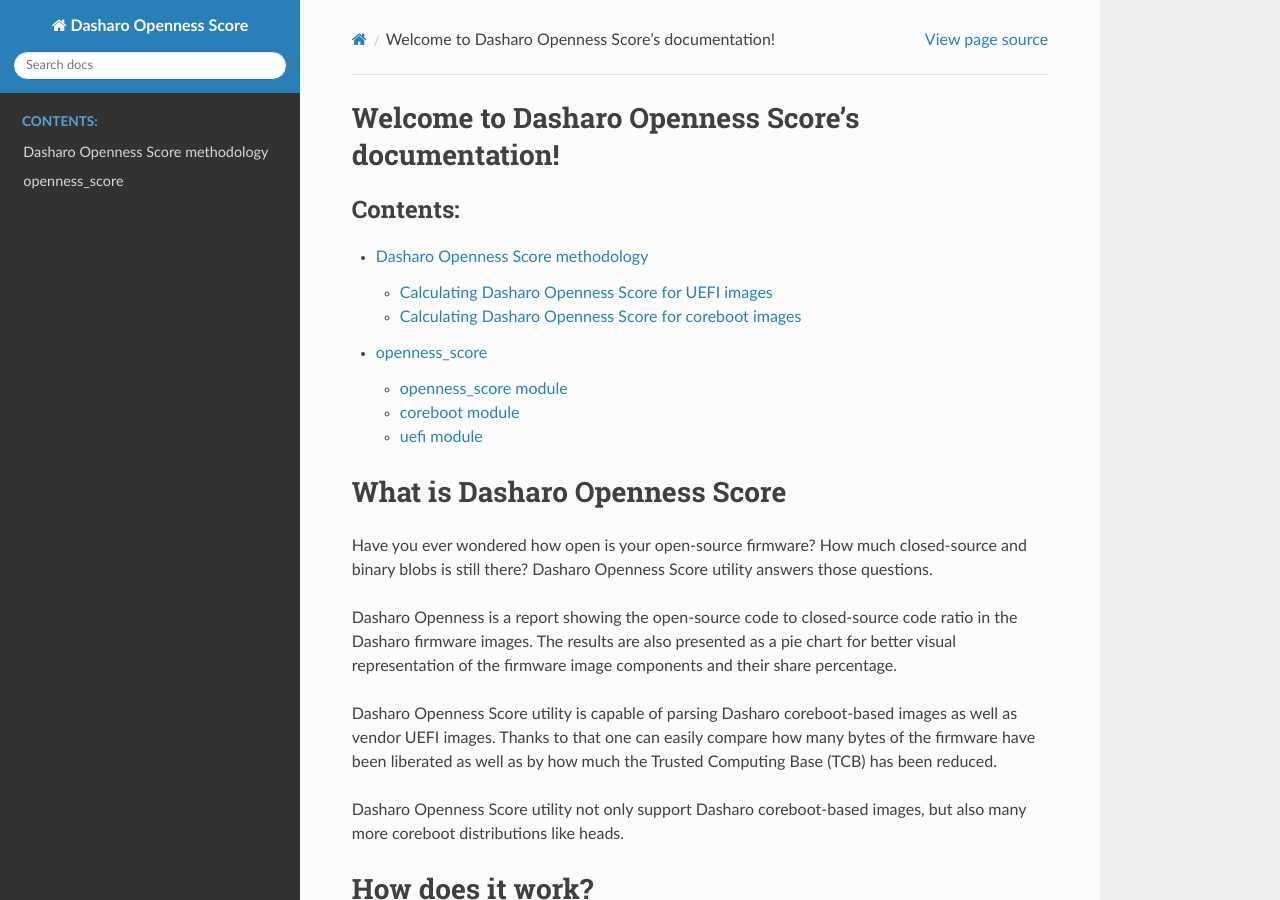
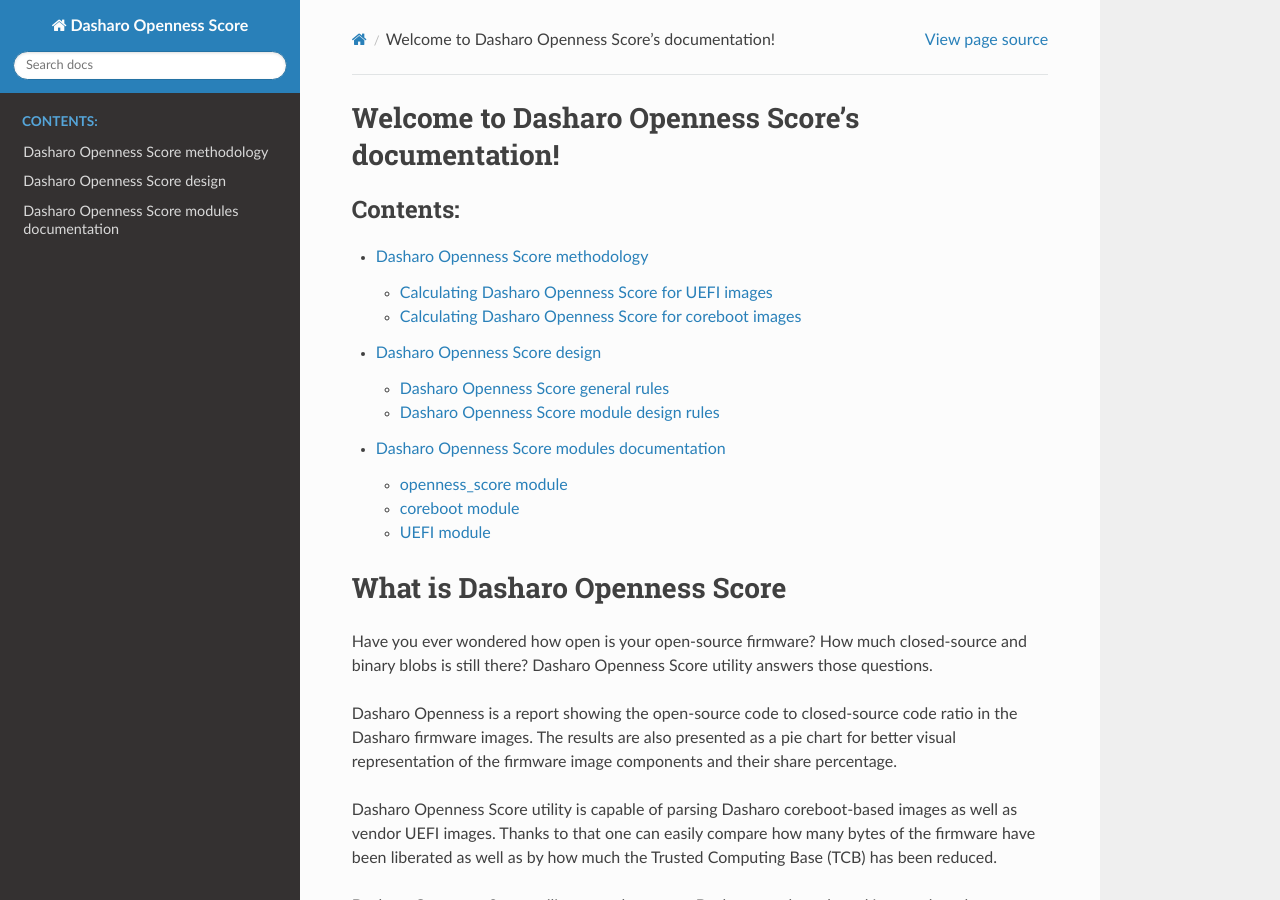
Before and after one commit to Dasharo/Openness-Score, a Sphinx documentation site: the page built from docs/source/index.rst, in a window 1280 px wide and 900 px high. Built offline with Sphinx 7.4.7 and the Read the Docs theme 2.0.0, drawn with Linux system fonts in a browser that asks for light colours.

Commit message:
docs/source: improve the layout of documentation
Signed-off-by: Michał Żygowski <michal.zygowski@3mdeb.com>

```diff
--- a/docs/source/coreboot.rst
+++ b/docs/source/coreboot.rst
@@ -3,6 +3,8 @@
 
 .. automodule:: coreboot
    :members:
+   :member-order: bysource
+   :exclude-members: __weakref__
    :private-members:
    :special-members:
    :show-inheritance:
--- a/docs/source/index.rst
+++ b/docs/source/index.rst
@@ -11,6 +11,7 @@
    :caption: Contents:
 
    methodology
+   design
    modules
 
 What is Dasharo Openness Score
--- a/docs/source/modules.rst
+++ b/docs/source/modules.rst
@@ -1,5 +1,5 @@
-openness_score
-==============
+Dasharo Openness Score modules documentation
+============================================
 
 .. toctree::
    :maxdepth: 4
--- a/docs/source/uefi.rst
+++ b/docs/source/uefi.rst
@@ -1,8 +1,10 @@
-uefi module
+UEFI module
 ===========
 
 .. automodule:: uefi
    :members:
+   :member-order: bysource
+   :exclude-members: __weakref__
    :private-members:
    :special-members:
    :show-inheritance:
```
